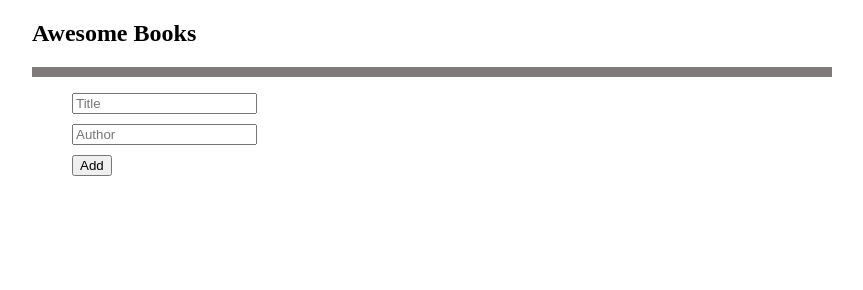
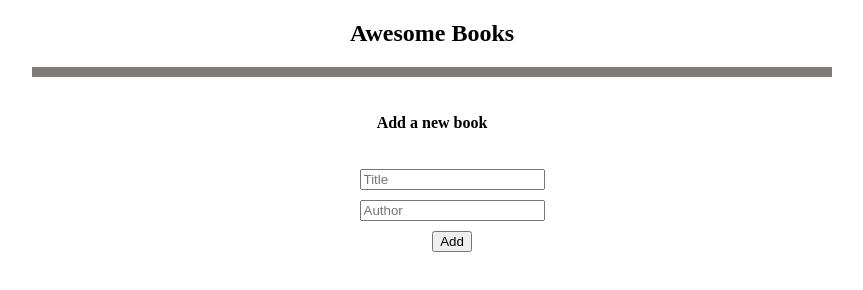
Before and after one commit to SergSkol/awesome-book, a website: page index.html in a window 1280 px wide. Shown: the whole page, without its empty margins (208-1071 px from the left). Drawn offline with Linux system fonts and the light colour scheme.

Commit message:
add style to button and form section

```diff
--- a/app.js
+++ b/app.js
@@ -4,7 +4,7 @@ const currentFormAuthor = document.querySelector('#author');
 const currentFormBookAddButton = document.querySelector('#book-add-button');
 
 class Book {
-  constructor (title, author) {
+  constructor(title, author) {
     let newId = 0;
     const timeNow = new Date();
     newId = timeNow.getTime();
@@ -16,7 +16,7 @@ class Book {
 }
 
 class BookShelf {
-  constructor () {
+  constructor() {
     this.arrBooks = [];
   }
 
@@ -48,7 +48,7 @@ class BookShelf {
     this.arrBooks.forEach((book) => {
       const bookItem = this.addElement('div', bookList, 'book-item');
       const bookTitle = this.addElement('div', bookItem, 'book-title');
-      bookTitle.innerHTML = '"'+book.title +'"' + " by " +  book.author;
+      bookTitle.innerHTML = `"${book.title}"` + ` by ${book.author}`;
 
       const bookRemoveButton = this.addElement('button', bookItem, 'book-remove-button');
       bookRemoveButton.innerHTML = 'Remove';
@@ -82,7 +82,7 @@ class BookShelf {
   }
 }
 
-const awesomeBookShelf = new BookShelf;
+const awesomeBookShelf = new BookShelf();
 
 currentFormBookAddButton.addEventListener('click', () => {
   const title = currentFormTitle.value;
--- a/index.html
+++ b/index.html
@@ -9,9 +9,10 @@
   </head>
   <body>
     <section class="book-container">
-      <h1>Awesome Books</h1>
+      <h1 class="app-name">Awesome Books</h1>
       <p class="book-list"></p>
-      <form>
+      <form class="form">
+        <h6 class="form-title">Add a new book</h6>
         <ul class="nobulls">
           <li class="description">
             <input type="text" name="title" id="title" placeholder="Title" />
--- a/style.css
+++ b/style.css
@@ -5,6 +5,10 @@
 
 .book-list {
   border: 5px solid #807c7c;
+}
+
+.app-name {
+  text-align: center;
 }
 
 .nobulls {
@@ -19,9 +23,15 @@ button#book-add-button {
   margin-top: 10px;
 }
 
+.book-remove-button {
+  position: absolute;
+  top: 5px;
+  right: 5px;
+}
+
 .book-item {
   padding: 5px 5px;
-
+  position: relative;
 }
 
 .book-item:nth-child(even) {
@@ -32,3 +42,11 @@ button#book-add-button {
 .book-author {
   margin-bottom: 5px;
 }
+
+.form {
+  text-align: center;
+}
+
+.form-title {
+  font-size: 16px;
+}
```
